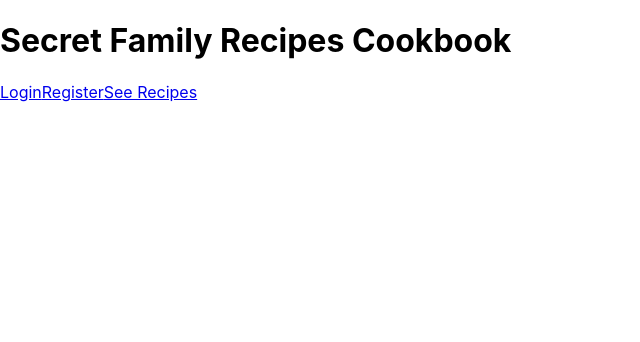
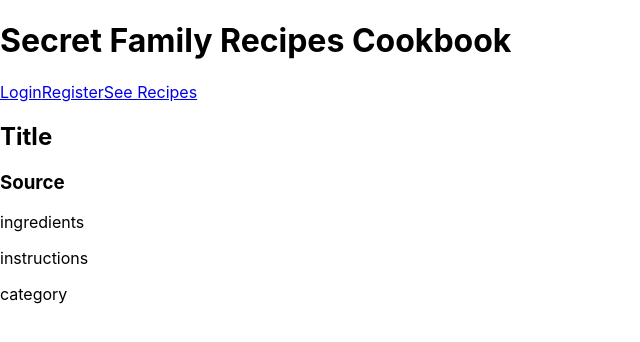
Before and after one commit to secret-family-tt-185/Front-End, a React (Create React App) app: page /protected in a window 1280 px wide. Shown: the top 342 px of the page, without its empty margins (0-640 px from the left). Built offline with nearby package versions, Linux system fonts and the light colour scheme.

Commit message:
Recipes file created

```diff
--- a/src/App.js
+++ b/src/App.js
@@ -1,8 +1,10 @@
 import React from "react"
 import LoginForm from "./components/LoginForm";
 import RegisterForm from "./components/RegisterForm";
+import Recipes from "./components/Recipes";
 import './App.css';
 import { BrowserRouter as Router, Link, Route, Switch } from "react-router-dom";
+
 
 
 
@@ -18,6 +20,7 @@ function App() {
       <Switch>
   <Route exact path="/" render={() => <LoginForm/>} />
   <Route path="/register" render={() => <RegisterForm/>} />
+  <Route path="/protected" component={Recipes} />
       </Switch>
     </div>
     </Router>
--- /dev/null
+++ b/src/components/Recipes.js
@@ -0,0 +1,17 @@
+import React from 'react'
+
+function Recipes() {
+    return (
+        <div>
+            <h2>Title</h2>
+            <h3>Source</h3>
+            <p>ingredients</p>
+            <p>instructions</p>
+            <p>category</p>
+
+
+        </div>
+    )
+}
+
+export default Recipes
```
Also changed, not shown: 1 other file (tests, documents, lock files or other folders).
